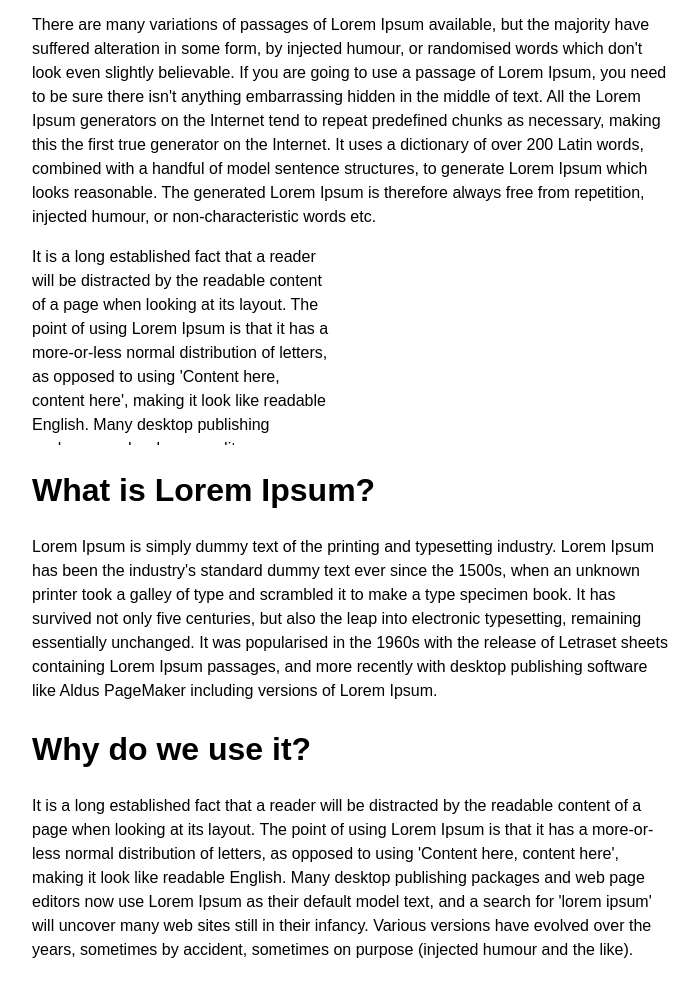
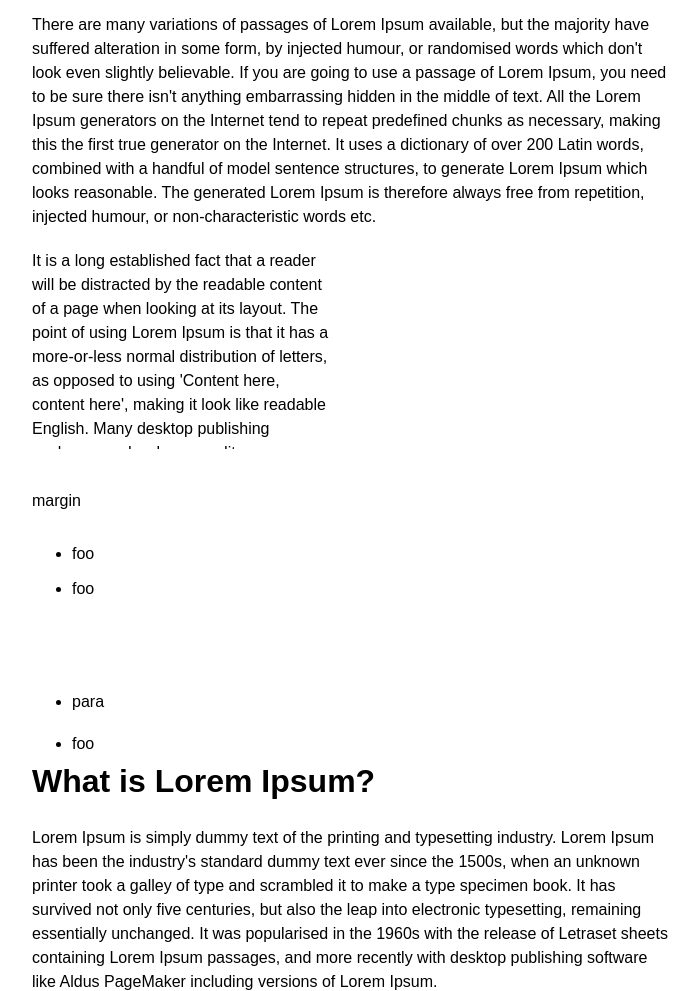
Before and after one commit to OblikStudio/toolkit, a PHP site: page / in a window 1280 px wide; the page is wider, and only the part inside the window is pictured. Shown: the part 1256-2247 px from the top of that part, without its empty margins (288-987 px from the left). Run offline with PHP 8.4, Linux system fonts and the light colour scheme.

Commit message:
Add smoothscroll bug demos

```diff
--- a/demos/index.php
+++ b/demos/index.php
@@ -15,6 +15,14 @@
       max-width: 40rem;
       margin: 0 auto;
     }
+
+    ul {
+      margin: -11px;
+    }
+
+      li {
+        margin: 11px;
+      }
   </style>
 </head>
 <body style="overflow-x: hidden;">
@@ -26,8 +34,21 @@
     <p mb-scrollto="target:#last; easing:easeOutQuint">last</p>
     <?php include './content.php' ?>
 
-    <div style="width: 300px; height: 200px; overflow: auto;">
+    <div style="width: 300px; height: 200px; overflow: auto; margin: 20px 0;">
       It is a long established fact that a reader will be distracted by the readable content of a page when looking at its layout. The point of using Lorem Ipsum is that it has a more-or-less normal distribution of letters, as opposed to using 'Content here, content here', making it look like readable English. Many desktop publishing packages and web page editors now use Lorem Ipsum as their default model text, and a search for 'lorem ipsum' will uncover many web sites still in their infancy. Various versions have evolved over the years, sometimes by accident, sometimes on purpose (injected humour and the like).
+    </div>
+
+    <p style="margin: 40px 0;">margin</p>
+
+    <div>
+      <ul>
+        <li>foo</li>
+        <li>foo</li>
+        <li style="transform: translateY(120px);">foo</li>
+        <li>
+          <p style="margin: 54px 0;">para</p>
+        </li>
+      </ul>
     </div>
 
     <?php include './content.php' ?>
--- a/modules/smoothscroll/index.js
+++ b/modules/smoothscroll/index.js
@@ -6,6 +6,7 @@ import { getViewportOverflow, getViewportScroller } from '../../utils/overflow'
 // https://www.w3.org/TR/uievents/#events-wheelevents
 // - handle deltaMode (firefox uses different one)
 // - check the spec for when scroll should affect the parent container
+// - handle margin collapsing and transform falsely indicating scrollbar via scrollHeight
 
 function findScroller (element, delta) {
   do {
```
Also changed, not shown: dist/minibits.js.
